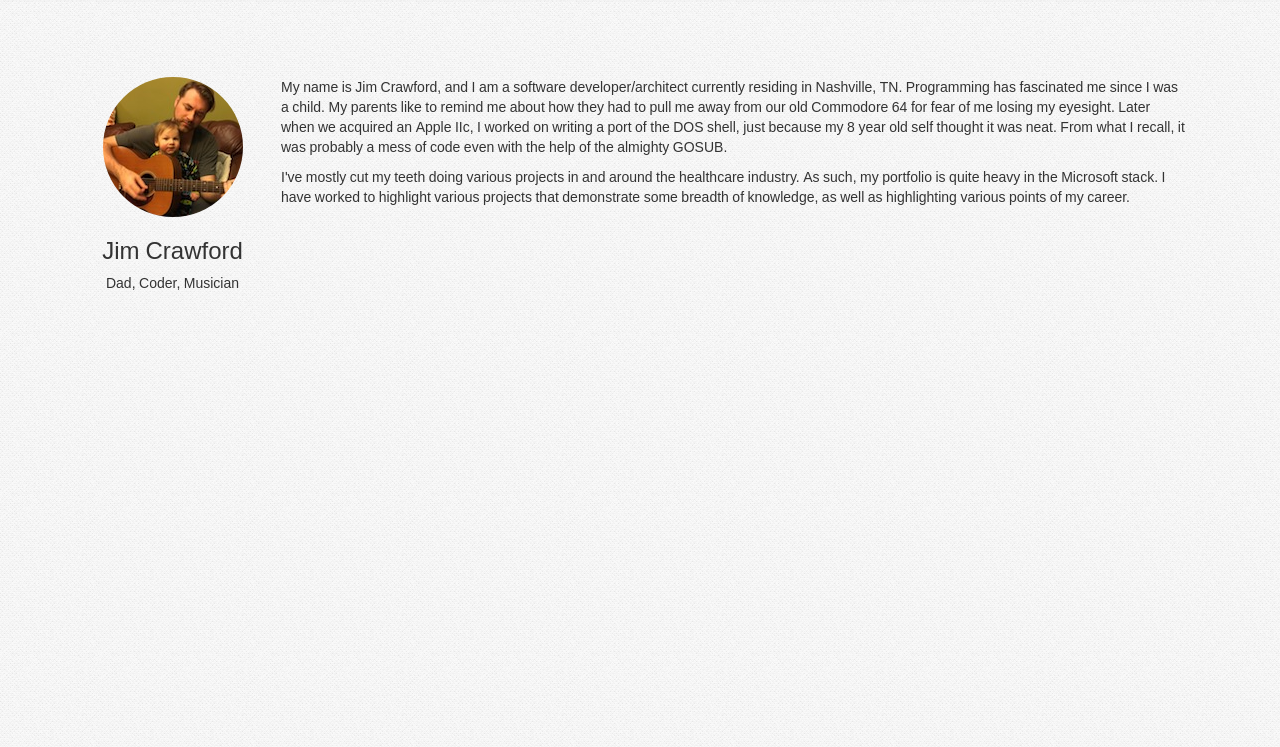
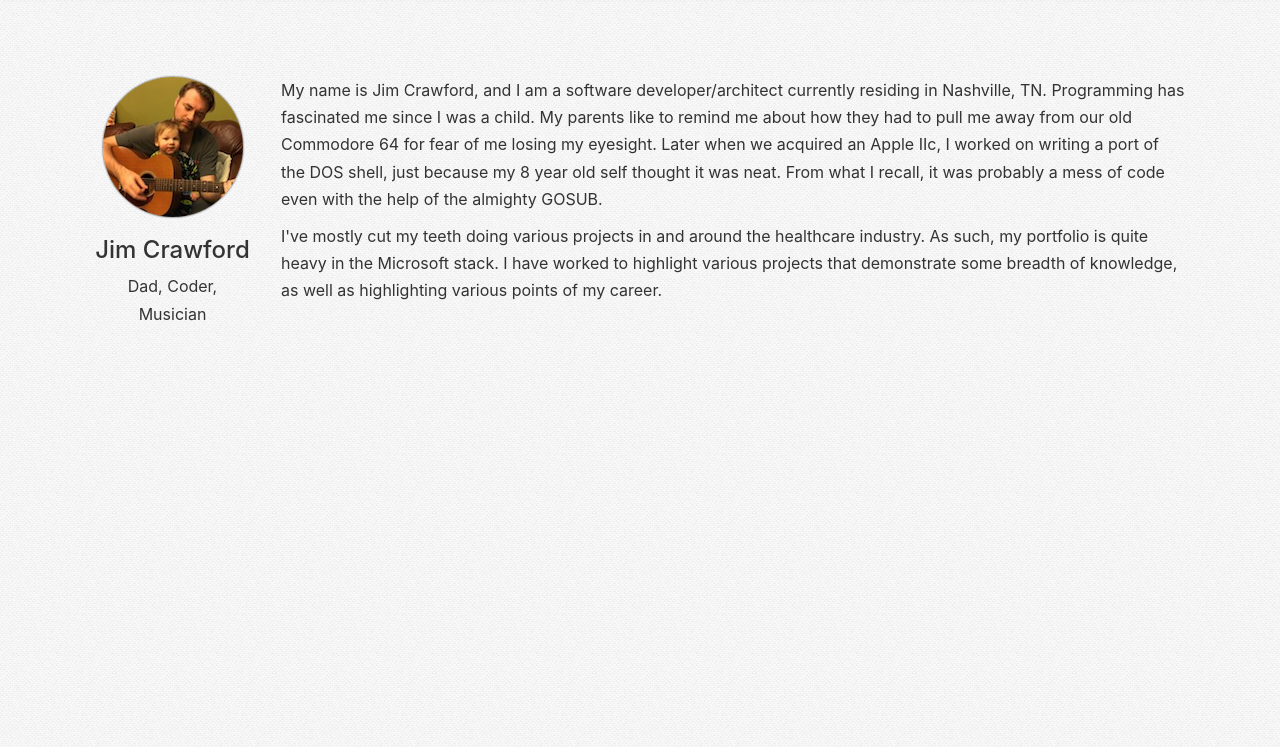
Before and after one commit to jcrawford813/PersonalWebsite, a website: page app/index.html in a window 1280 px wide. Shown: the part 53-800 px from the top of the page. Drawn offline with nearby package versions, Linux system fonts and the light colour scheme; some packages are replaced by stand-ins of ours.

Commit message:
Update missed styles.

```diff
--- a/app/assets/styles/site.css
+++ b/app/assets/styles/site.css
@@ -1,6 +1,8 @@
 body {
     background: url('../images/content-bg.png') top left repeat;
-    font-family: FontAwesome, sans-serif;
+    font-family: -apple-system, "PingFang SC","Helvetica Neue", "Hiragino Sans GB", "Microsoft YaHei", "Microsoft JhengHei", "Source Han Sans SC", "Noto Sans CJK SC", "Source Han Sans CN", "Noto Sans SC", "Source Han Sans TC", "Noto Sans CJK TC", "WenQuanYi Micro Hei", SimSun, sans-serif;
+    font-size: 16px;
+    line-height:1.7;
 }
 
 .green {
@@ -63,3 +65,7 @@ body {
 .sidebar {
     max-width: 240px;
 }
+
+.img-circle {
+    box-shadow: 0 0 2px black;
+}
```
